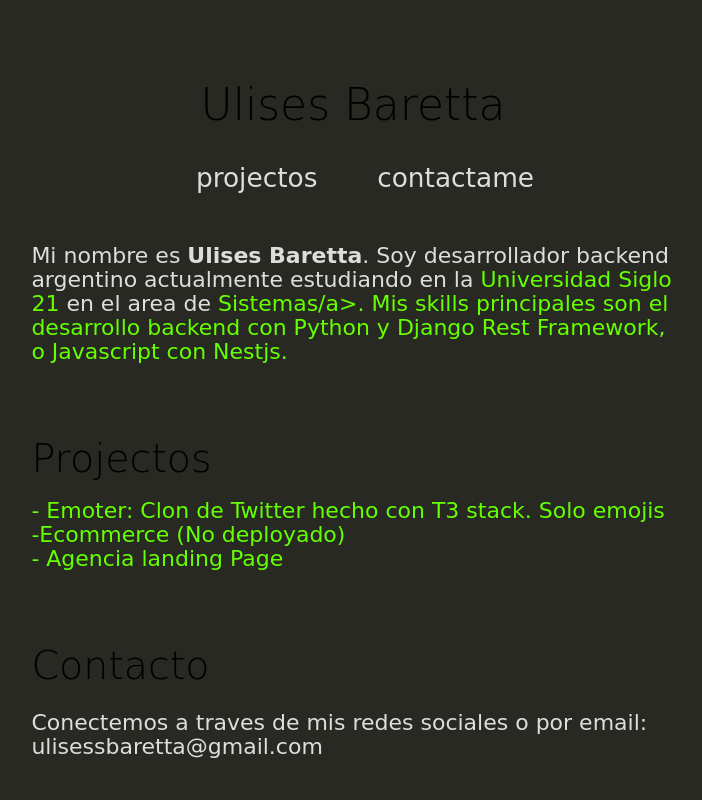
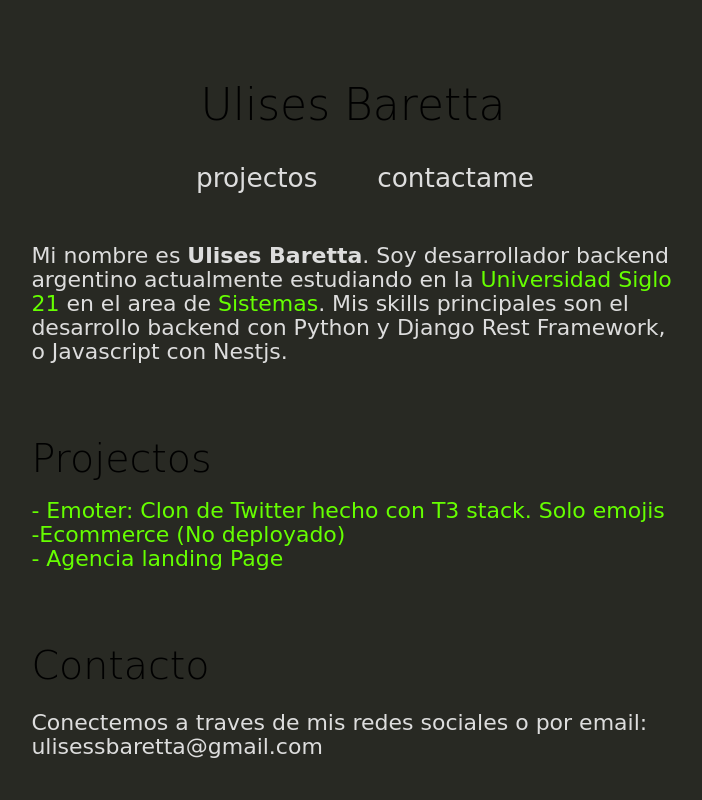
Before and after one commit to ulisao/ulisessbaretta, a plain HTML site: page index.html in a window 1280 px wide. Shown: the top 800 px of the page, without its empty margins (287-989 px from the left). Drawn offline with Linux system fonts and the light colour scheme; a small style sheet from the web is missing.

Commit message:
Update index.html

```diff
--- a/index.html
+++ b/index.html
@@ -31,7 +31,7 @@
     <div class="container">
         <main id="main">
             <p>
-                Mi nombre es <strong>Ulises Baretta</strong>. Soy desarrollador backend argentino actualmente estudiando en la <a href="https://21.edu.ar/">Universidad Siglo 21</a> en el area de  <a href="https://21.edu.ar/oferta-academica/licenciatura-en-informatica">Sistemas/a>. Mis skills principales son el desarrollo backend con Python y Django Rest Framework, o Javascript con Nestjs.
+                Mi nombre es <strong>Ulises Baretta</strong>. Soy desarrollador backend argentino actualmente estudiando en la <a href="https://21.edu.ar/">Universidad Siglo 21</a> en el area de  <a href="https://21.edu.ar/oferta-academica/licenciatura-en-informatica">Sistemas</a>. Mis skills principales son el desarrollo backend con Python y Django Rest Framework, o Javascript con Nestjs.
             </p>
 
             <h2 id='projects'>Projectos</h2>
```
